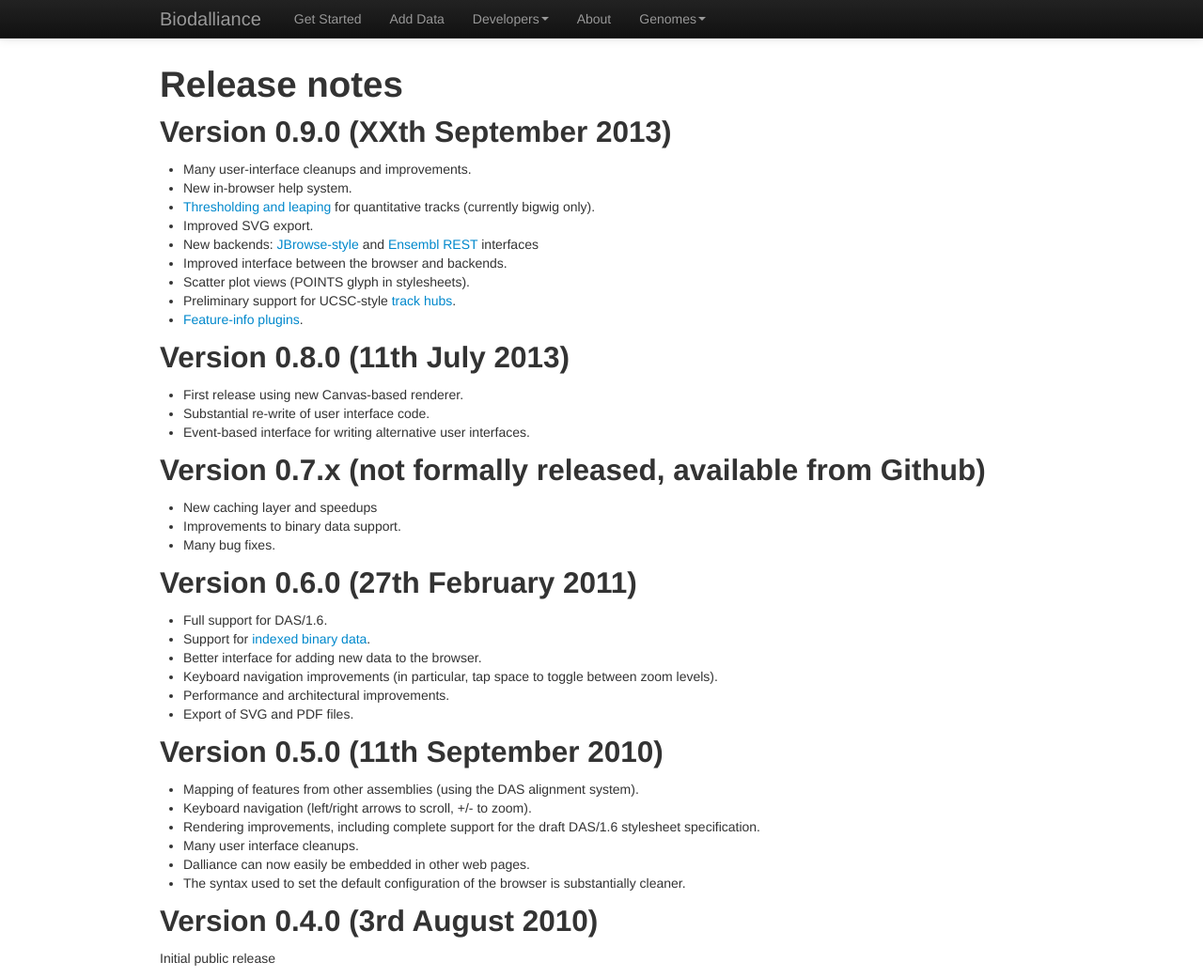
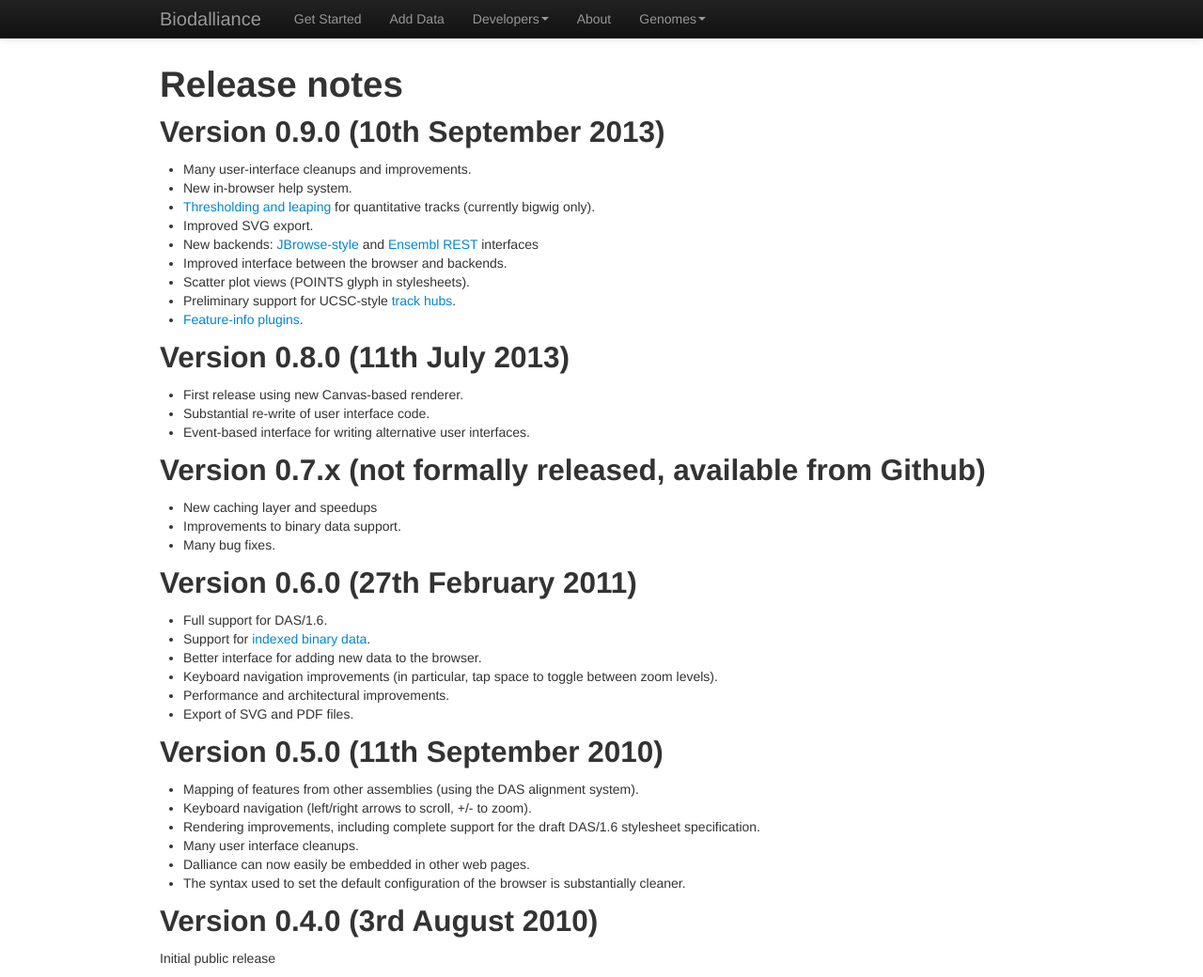
Before and after one commit to biodalliance/dalliance-web, a Jekyll site: the page built from notes.md, in a window 1280 px wide and 1040 px high. Shown: the whole window at 94% size. Built offline with Jekyll 4.4.1, drawn with Linux system fonts in a browser that asks for light colours.

```diff
--- a/index.html
+++ b/index.html
@@ -86,6 +86,7 @@
         </div>
         <div class="span6">
           <h2>News</h2>
+	  <p><strong>10 September</strong> Dalliance 0.9.0 is released with new back-ends and many fixes and improvements.  See the <a href='notes.html'>release notes</a> for more details.</p>
 	  <p><strong>August 2013</strong> If you didn't make it to BOSC, see our presentation <a href='http://www.biodalliance.org/people/thomas/dalliance-talk-201307/#1'>here</a></p>
 	  <p><strong>11 July</strong> Dalliance 0.8.0 released, with an all-new (and much faster) canvas-based renderer.</p>
 	  <p><strong>July 2013</strong> Meet Biodalliance developers at <a href='http://www.open-bio.org/wiki/BOSC_2013'>BOSC 2013</a> and <a href='http://www.open-bio.org/wiki/Codefest_2013'>Codefest</a>.</p>
--- a/notes.md
+++ b/notes.md
@@ -3,7 +3,7 @@ layout: page
 title: Release notes
 ---
 
-Version 0.9.0 (XXth September 2013)
+Version 0.9.0 (10th September 2013)
 -------------
 
  * Many user-interface cleanups and improvements.
```
